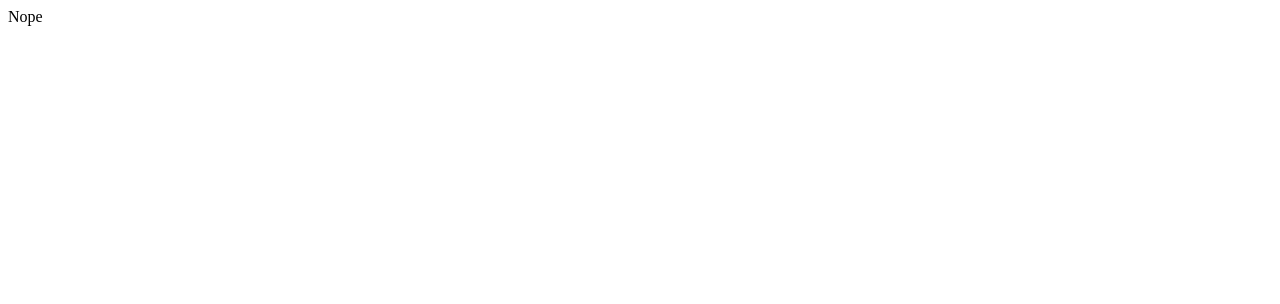
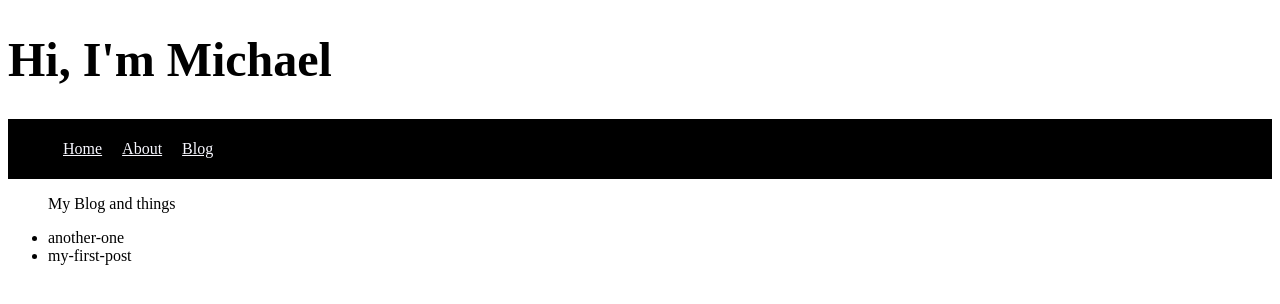
Before and after one commit to mumptastic/gatsby-conf, a Gatsby site: page /blog in a window 1280 px wide. Before the commit this address had no page. Built offline with nearby package versions, Linux system fonts and the light colour scheme; Gatsby itself is replaced by a stand-in of ours.

Commit message:
added a blog -- wip

```diff
--- /dev/null
+++ b/blog/another-one.mdx
@@ -0,0 +1,6 @@
+---
+title: 'Another One'
+date: '2021-04-03'
+---
+
+This is another post for giggles and stuff and things...
--- /dev/null
+++ b/blog/my-first-post.mdx
@@ -0,0 +1,6 @@
+---
+title: 'My First Post'
+date: '2021-03-03'
+---
+
+This is a post... I don't normally write stuff.
--- a/gatsby-config.js
+++ b/gatsby-config.js
@@ -1,9 +1,17 @@
 module.exports = {
   siteMetadata: {
     title: "My Gatsby Site",
+    description: "My Blog and things",
   },
   plugins: [
     `gatsby-plugin-image`,
     `gatsby-plugin-sharp`,
+    {
+      resolve: `gatsby-source-filesystem`,
+      options: {
+        name: `blog`,
+        path: `${__dirname}/blog/`,
+      },
+    },
   ],
 };
--- a/src/components/layout.js
+++ b/src/components/layout.js
@@ -1,20 +1,33 @@
 import React from 'react'
-import { Link}  from 'gatsby'
-import { title } from './layout.module.css'
-import { navBar } from './layout.module.css'
+import { Link, useStaticQuery, graphql}  from 'gatsby'
+import { title, navBar } from './layout.module.css'
+
 
 const Layout = ({ children, pageTitle }) => {
+
+    const data = useStaticQuery(graphql`
+        query {
+            site {
+                siteMetadata {
+                  title
+                  description
+                }
+            }
+        }
+    `)
+
     return (
         <div>
-            <title>{pageTitle}</title>
+            <title>{pageTitle} | {data.site.siteMetadata.title}</title>
             <h1 className={title}>Hi, I'm Michael</h1>
             <nav className={navBar}>
                 <ul>
                     <li><Link to='/'>Home</Link></li>
                     <li><Link to='/about'>About</Link></li>
+                    <li><Link to='/blog'>Blog</Link></li>
                 </ul>
             </nav>
-
+            <blockquote>{data.site.siteMetadata.description}</blockquote>
             { children }
         </div>
     )
--- /dev/null
+++ b/src/pages/blog.js
@@ -0,0 +1,31 @@
+import React from "react"
+import Layout from "../components/layout"
+import { graphql } from "gatsby"
+
+const BlogPage = ({data}) => {
+  return (
+    <Layout pageTitle="My Blog Posts">
+      <ul>
+        { data.allFile.nodes.map(node => {
+          return (
+            <li key={node.name}>
+              {node.name}
+            </li>
+          )
+        })}
+      </ul>
+    </Layout>
+  )
+}
+
+export const query = graphql`
+  query BlogPosts {
+    allFile(filter: { dir: { regex: "/blog/" } }) {
+      nodes {
+        name
+      }
+    }
+  }
+`
+
+export default BlogPage
--- a/src/pages/index.js
+++ b/src/pages/index.js
@@ -1,6 +1,7 @@
 import React from "react"
 import Layout from "../components/layout"
 import { StaticImage } from "gatsby-plugin-image"
+
 
 const IndexPage = () => {
   return (
```
